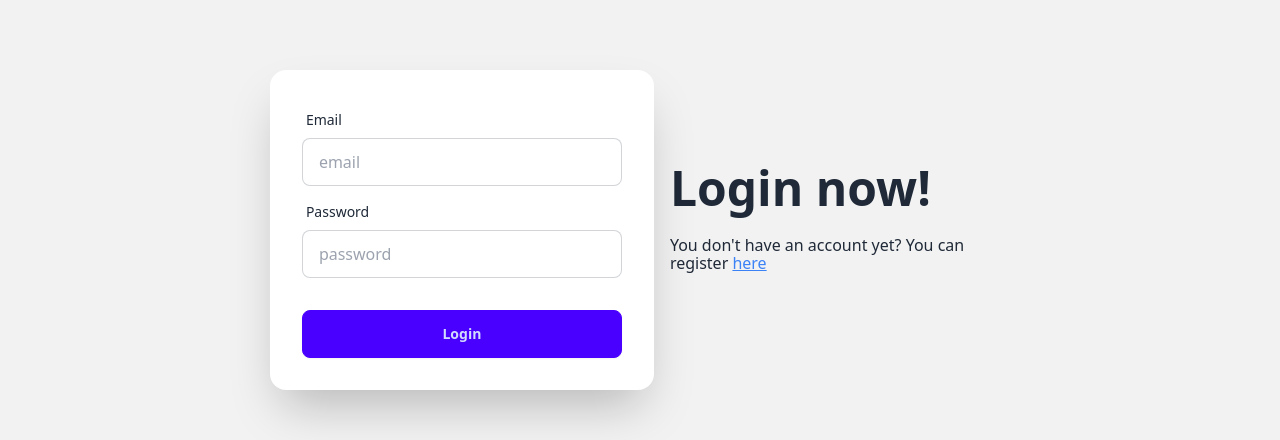
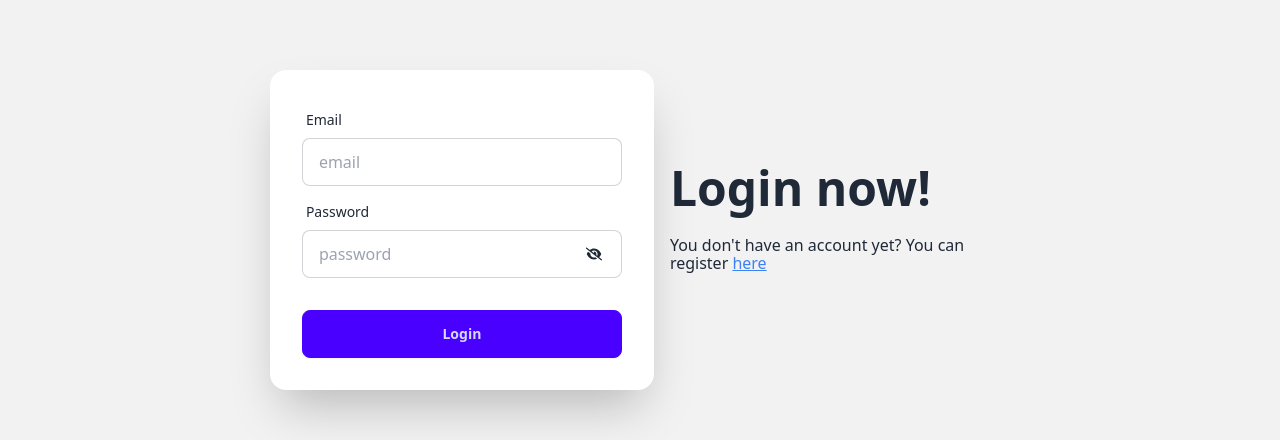
Before and after one commit to KolyaKovt/goit-react-hw-07-phonebook, a React (Vite) app: page /login in a window 1280 px wide. Shown: the part 238-678 px from the top of the page. Built offline with nearby package versions, Linux system fonts and the light colour scheme.

Commit message:
form validation

```diff
--- a/package.json
+++ b/package.json
@@ -10,6 +10,7 @@
     "preview": "vite preview"
   },
   "dependencies": {
+    "@hookform/resolvers": "^3.3.4",
     "@redux-devtools/extension": "^3.3.0",
     "@reduxjs/toolkit": "^2.0.1",
     "axios": "^1.6.5",
@@ -18,11 +19,13 @@
     "react": "^18.2.0",
     "react-dom": "^18.2.0",
     "react-hook-form": "^7.49.3",
+    "react-icons": "^5.0.1",
     "react-redux": "^9.1.0",
     "react-router-dom": "^6.21.3",
     "react-toastify": "^10.0.4",
     "redux-persist": "^6.0.0",
-    "styled-components": "^6.1.8"
+    "styled-components": "^6.1.8",
+    "yup": "^1.3.3"
   },
   "devDependencies": {
     "@types/react": "^18.2.43",
--- /dev/null
+++ b/src/components/Input.jsx
@@ -0,0 +1,42 @@
+import { FaEye } from "react-icons/fa6"
+import { FaEyeSlash } from "react-icons/fa6"
+import { useState } from "react"
+
+export const Input = ({
+  label,
+  type = "text",
+  name,
+  placeholder,
+  error,
+  register,
+}) => {
+  const [isPasswordShown, setIsPasswordShown] = useState(false)
+
+  const isPassword = type === "password"
+
+  return (
+    <div className="form-control">
+      <label className="label">
+        <span className="label-text">{label}</span>
+      </label>
+      <div className="relative">
+        <input
+          {...register(name)}
+          type={isPassword ? `${isPasswordShown ? "text" : "password"}` : type}
+          placeholder={placeholder}
+          className="input input-bordered w-[100%]"
+        />
+        {isPassword && (
+          <button
+            className="absolute top-4 right-5"
+            type="button"
+            onClick={() => setIsPasswordShown(prev => !prev)}
+          >
+            {isPasswordShown ? <FaEye /> : <FaEyeSlash />}
+          </button>
+        )}
+      </div>
+      {error && <p className="text-red-500 mt-3">{error}</p>}
+    </div>
+  )
+}
--- a/src/pages/Login.jsx
+++ b/src/pages/Login.jsx
@@ -1,17 +1,34 @@
 import { useForm } from "react-hook-form"
 import { useDispatch } from "react-redux"
 import { Link } from "react-router-dom"
+import { yupResolver } from "@hookform/resolvers/yup"
+import * as yup from "yup"
+
+import { Input } from "../components/Input"
 
 import { loginThunk } from "../Redux/auth/operations"
 
 const Login = () => {
   const dispatch = useDispatch()
-  const { register, handleSubmit, reset } = useForm()
 
-  const sumbit = data => {
+  const submit = data => {
     dispatch(loginThunk(data))
     reset()
   }
+
+  const schema = yup.object({
+    email: yup.string().email().required(),
+    password: yup.string().required(),
+  })
+
+  const {
+    register,
+    handleSubmit,
+    reset,
+    formState: { errors },
+  } = useForm({
+    resolver: yupResolver(schema),
+  })
 
   return (
     <div className="hero min-h-screen bg-base-200">
@@ -26,31 +43,23 @@ const Login = () => {
           </p>
         </div>
         <div className="card shrink-0 w-full max-w-sm shadow-2xl bg-base-100">
-          <form onSubmit={handleSubmit(sumbit)} className="card-body">
-            <div className="form-control">
-              <label className="label">
-                <span className="label-text">Email</span>
-              </label>
-              <input
-                {...register("email")}
+          <form onSubmit={handleSubmit(submit)} className="card-body">
+            <Input
+              label="Email"
               type="email"
+              name="email"
               placeholder="email"
-                className="input input-bordered"
-                required
+              error={errors.email?.message}
+              register={register}
             />
-            </div>
-            <div className="form-control">
-              <label className="label">
-                <span className="label-text">Password</span>
-              </label>
-              <input
-                {...register("password")}
+            <Input
+              label="Password"
               type="password"
+              name="password"
               placeholder="password"
-                className="input input-bordered"
-                required
+              error={errors.password?.message}
+              register={register}
             />
-            </div>
             <div className="form-control mt-6">
               <button className="btn btn-primary">Login</button>
             </div>
--- a/src/pages/Register.jsx
+++ b/src/pages/Register.jsx
@@ -1,17 +1,35 @@
 import { useForm } from "react-hook-form"
 import { useDispatch } from "react-redux"
 import { Link } from "react-router-dom"
+import { yupResolver } from "@hookform/resolvers/yup"
+import * as yup from "yup"
+
+import { Input } from "../components/Input"
 
 import { registerThunk } from "../Redux/auth/operations"
 
 const Register = () => {
   const dispatch = useDispatch()
-  const { register, handleSubmit, reset } = useForm()
 
-  const sumbit = credentials => {
+  const submit = credentials => {
     dispatch(registerThunk(credentials))
     reset()
   }
+
+  const schema = yup.object({
+    name: yup.string().required(),
+    email: yup.string().email().required(),
+    password: yup.string().required().min(8),
+  })
+
+  const {
+    register,
+    handleSubmit,
+    reset,
+    formState: { errors },
+  } = useForm({
+    resolver: yupResolver(schema),
+  })
 
   return (
     <div className="hero min-h-screen bg-base-200">
@@ -26,43 +44,29 @@ const Register = () => {
           </p>
         </div>
         <div className="card shrink-0 w-full max-w-sm shadow-2xl bg-base-100">
-          <form onSubmit={handleSubmit(sumbit)} className="card-body">
-            <div className="form-control">
-              <label className="label">
-                <span className="label-text">Name</span>
-              </label>
-              <input
-                {...register("name")}
-                type="text"
+          <form onSubmit={handleSubmit(submit)} className="card-body">
+            <Input
+              label="Name"
+              name="name"
               placeholder="name"
-                className="input input-bordered"
-                required
+              error={errors.name?.message}
+              register={register}
             />
-            </div>
-            <div className="form-control">
-              <label className="label">
-                <span className="label-text">Email</span>
-              </label>
-              <input
-                {...register("email")}
-                type="email"
+            <Input
+              label="Email"
+              name="email"
               placeholder="email"
-                className="input input-bordered"
-                required
+              error={errors.email?.message}
+              register={register}
               />
-            </div>
-            <div className="form-control">
-              <label className="label">
-                <span className="label-text">Password</span>
-              </label>
-              <input
-                {...register("password")}
+            <Input
+              label="Password"
               type="password"
+              name="password"
               placeholder="password"
-                className="input input-bordered"
-                required
+              error={errors.password?.message}
+              register={register}
             />
-            </div>
             <div className="form-control mt-6">
               <button className="btn btn-primary">Login</button>
             </div>
```
Also changed, not shown: 1 other file (tests, documents, lock files or other folders). Lines whose indentation alone changed are shown as unchanged.
